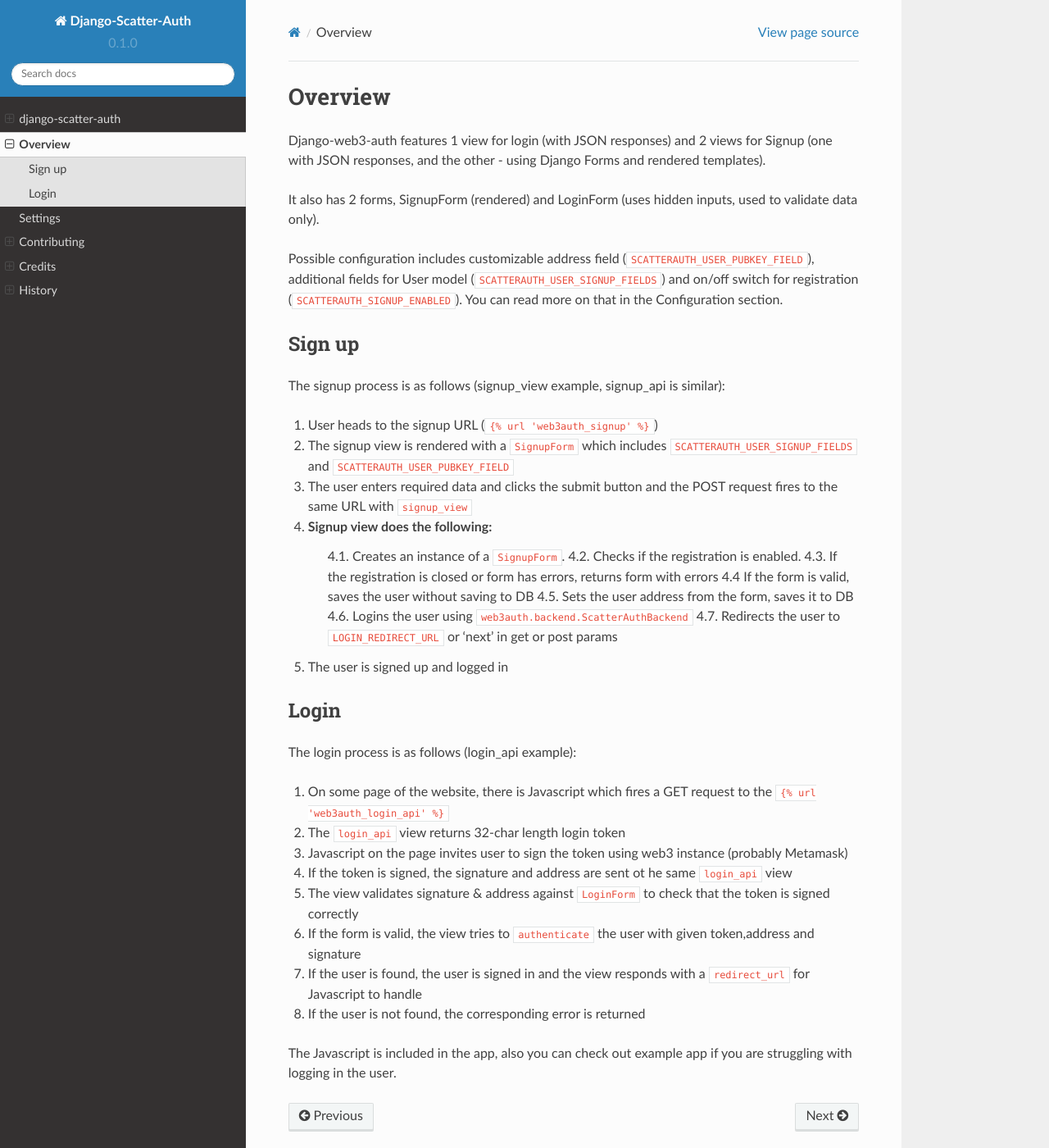
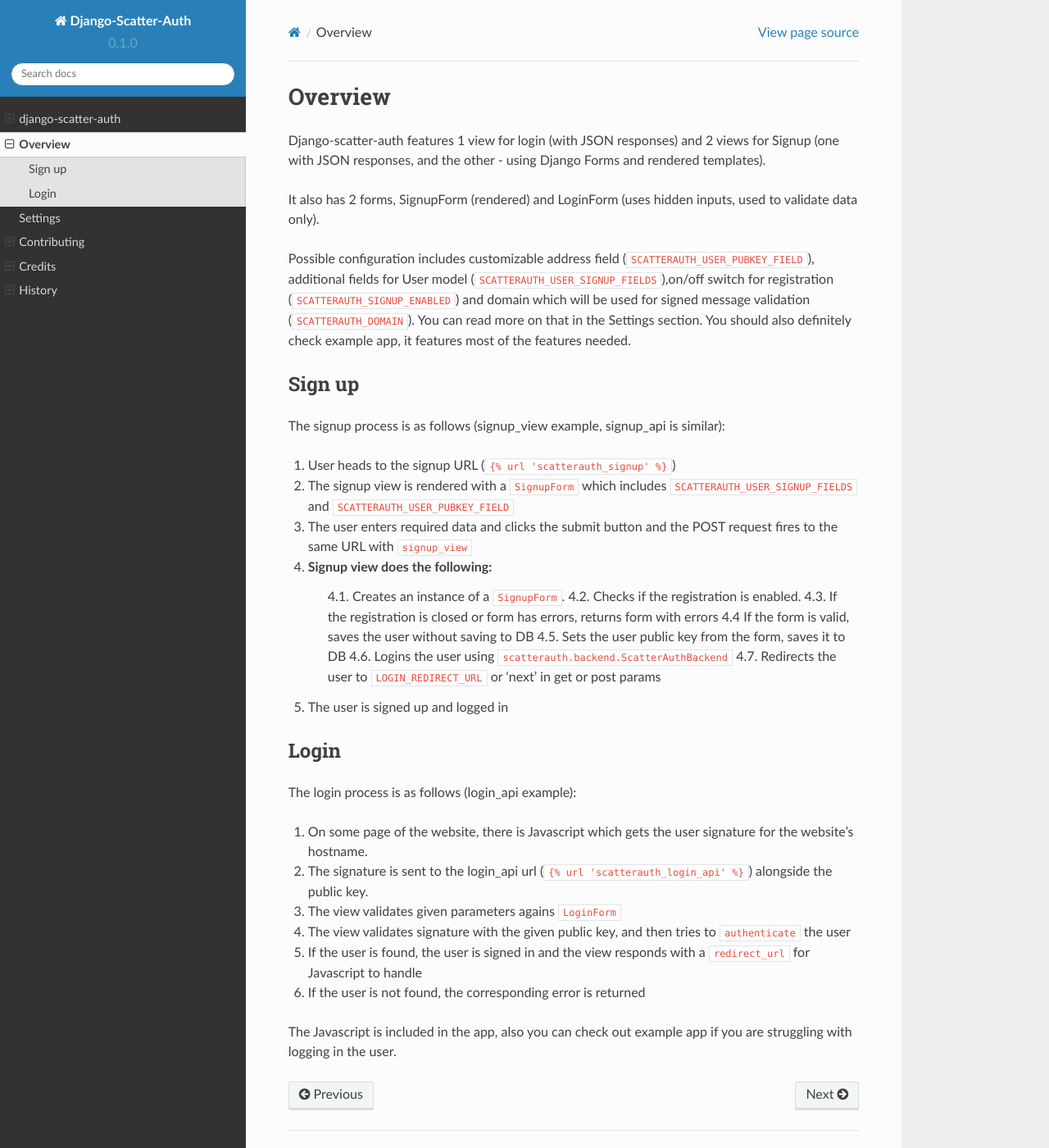
Before and after one commit to Bearle/django-scatter-auth, a Sphinx documentation site: the page built from docs/overview.rst, in a window 1280 px wide and 1400 px high. Shown: the whole window at 82% size. Built offline with Sphinx 7.4.7 and the Read the Docs theme 2.0.0, drawn with Linux system fonts in a browser that asks for light colours; pages that are not in the unit, such as notebooks, are missing from menus.

Commit message:
Fix tox, docs Replace jQuery.trim in scatterauth.js Added explanatory gif

```diff
--- a/CONTRIBUTING.rst
+++ b/CONTRIBUTING.rst
@@ -77,7 +77,7 @@
 5. When you're done making changes, check that your changes pass flake8 and the
    tests, including testing other Python versions with tox::
 
-        $ flake8 web3auth tests
+        $ flake8 scatterauth tests
         $ python setup.py test
         $ tox
 
@@ -109,4 +109,4 @@
 
 To run a subset of tests::
 
-    $ python -m unittest tests.test_web3auth
+    $ python -m unittest tests.test_scatterauth
--- a/HISTORY.rst
+++ b/HISTORY.rst
@@ -3,7 +3,7 @@
 History
 -------
 
-0.1.0 (2018-08-06)
+0.1.0 (2018-08-13)
 ++++++++++++++++++
 
 * First release on PyPi
--- a/docs/index.rst
+++ b/docs/index.rst
@@ -3,7 +3,7 @@
    You can adapt this file completely to your liking, but it should at least
    contain the root `toctree` directive.
 
-Welcome to Django-Web3-Auth's documentation!
+Welcome to Django-Scatter-Auth's documentation!
 =================================================================
 
 Contents:
--- a/docs/modules.rst
+++ b/docs/modules.rst
@@ -1,7 +1,7 @@
-web3auth
-========
+scatterauth
+===========
 
 .. toctree::
    :maxdepth: 4
 
-   web3auth
+   scatterauth
--- a/docs/overview.rst
+++ b/docs/overview.rst
@@ -2,20 +2,21 @@
 Overview
 ========
 
-Django-web3-auth features 1 view for login (with JSON responses)
+Django-scatter-auth features 1 view for login (with JSON responses)
 and 2 views for Signup (one with JSON responses, and the other - using Django Forms and rendered templates).
 
 It also has 2 forms, SignupForm (rendered) and LoginForm (uses hidden inputs, used to validate data only).
 
-Possible configuration includes customizable address field (``SCATTERAUTH_USER_PUBKEY_FIELD``), additional fields for User model (``SCATTERAUTH_USER_SIGNUP_FIELDS``) and on/off switch for registration (``SCATTERAUTH_SIGNUP_ENABLED``).
-You can read more on that in the Configuration section.
+Possible configuration includes customizable address field (``SCATTERAUTH_USER_PUBKEY_FIELD``), additional fields for User model (``SCATTERAUTH_USER_SIGNUP_FIELDS``),on/off switch for registration (``SCATTERAUTH_SIGNUP_ENABLED``) and domain which will be used for signed message validation (``SCATTERAUTH_DOMAIN``).
+You can read more on that in the Settings section.
+You should also definitely check example app, it features most of the features needed.
 
 Sign up
 -------
 
 The signup process is as follows (signup_view example, signup_api is similar):
 
-1. User heads to the signup URL (``{% url 'web3auth_signup' %}``)
+1. User heads to the signup URL (``{% url 'scatterauth_signup' %}``)
 2. The signup view is rendered with a ``SignupForm`` which includes ``SCATTERAUTH_USER_SIGNUP_FIELDS`` and ``SCATTERAUTH_USER_PUBKEY_FIELD``
 3. The user enters required data and clicks the submit button and the POST request fires to the same URL with ``signup_view``
 4. Signup view does the following:
@@ -23,8 +24,8 @@
     4.2. Checks if the registration is enabled.
     4.3. If the registration is closed or form has errors, returns form with errors
     4.4 If the form is valid, saves the user without saving to DB
-    4.5. Sets the user address from the form, saves it to DB
-    4.6. Logins the user using ``web3auth.backend.ScatterAuthBackend``
+    4.5. Sets the user public key from the form, saves it to DB
+    4.6. Logins the user using ``scatterauth.backend.ScatterAuthBackend``
     4.7. Redirects the user to ``LOGIN_REDIRECT_URL`` or 'next' in get or post params
 5. The user is signed up and logged in
 
@@ -33,14 +34,11 @@
 
 The login process is as follows (login_api example):
 
-1. On some page of the website, there is Javascript which fires a GET request to the ``{% url 'web3auth_login_api' %}``
-2. The ``login_api`` view returns 32-char length login token
-3. Javascript on the page invites user to sign the token using web3 instance (probably Metamask)
-4. If the token is signed, the signature and address are sent ot he same ``login_api`` view
-5. The view validates signature & address against ``LoginForm`` to check that the token is signed correctly
-6. If the form is valid, the view tries to ``authenticate`` the user with given token,address and signature
-7. If the user is found, the user is signed in and the view responds with a ``redirect_url`` for Javascript to handle
-8. If the user is not found, the corresponding error is returned
-
+1. On some page of the website, there is Javascript which gets the user signature for the website's hostname.
+2. The signature is sent to the login_api url (``{% url 'scatterauth_login_api' %}``) alongside the public key.
+3. The view validates given parameters agains ``LoginForm``
+4. The view validates signature with the given public key, and then tries to ``authenticate`` the user
+5. If the user is found, the user is signed in and the view responds with a ``redirect_url`` for Javascript to handle
+6. If the user is not found, the corresponding error is returned
 
 The Javascript is included in the app, also you can check out example app if you are struggling with logging in the user.
```
Also changed, not shown: README.rst (+26 -32 lines), docs/settings.rst (+13 -13 lines), scatterauth/static/scatterauth/js/scatterauth.js (+9 -2 lines), 2 other files.
